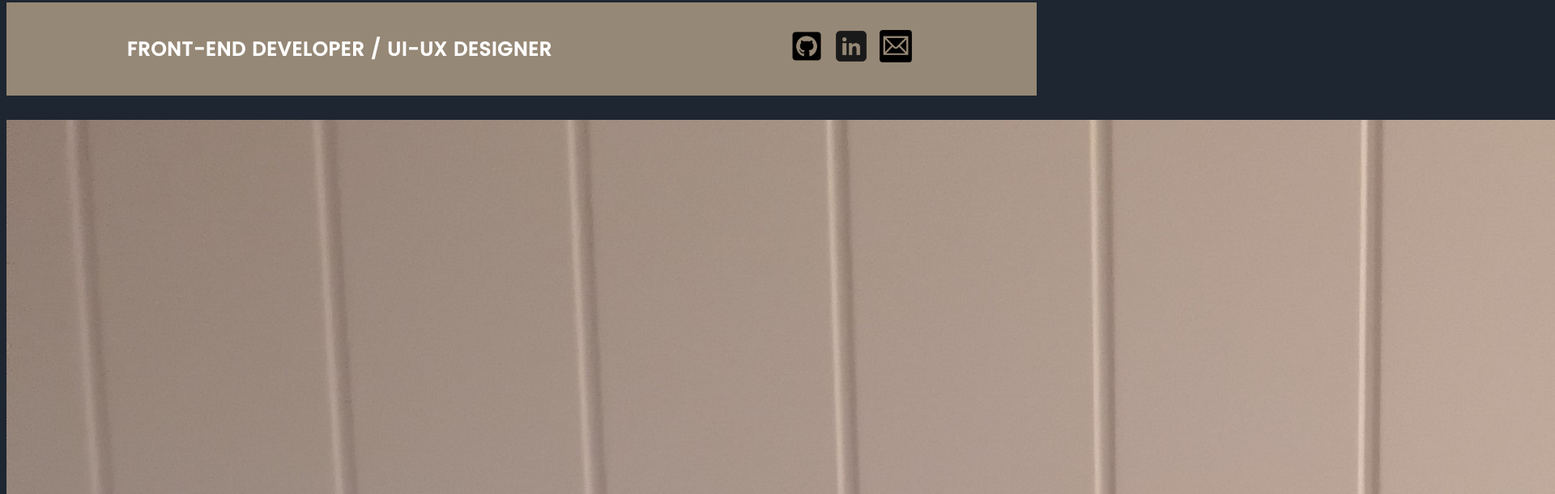
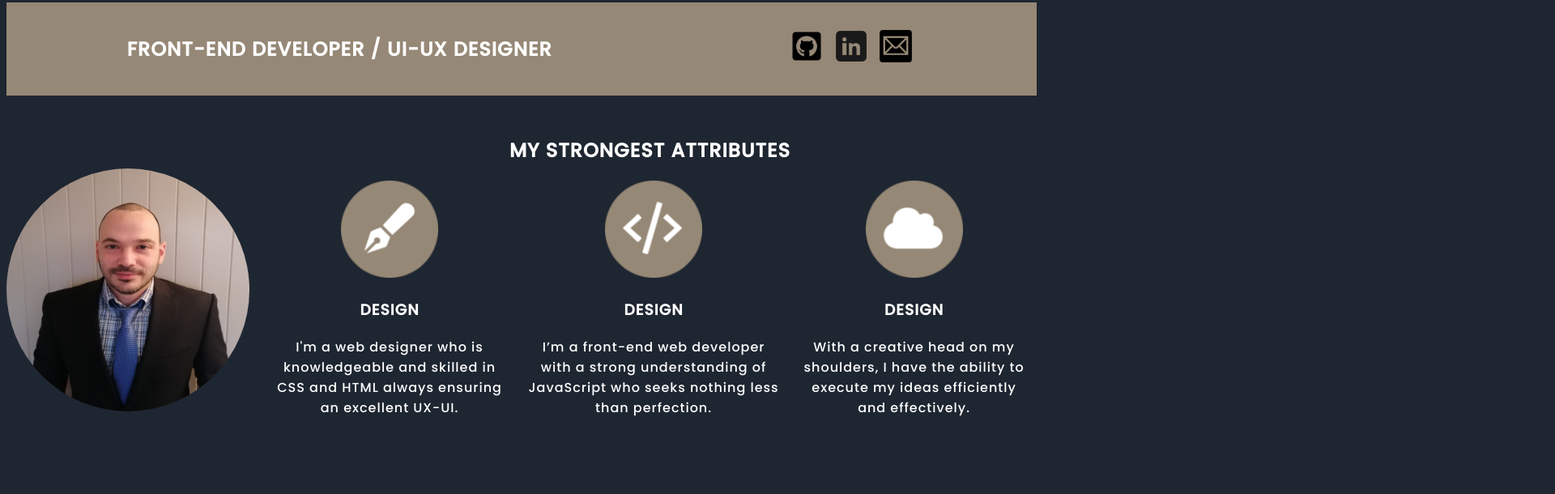
Before and after one commit to NikosDig/Porfolio, a plain HTML site: page index.html in a window 1280 px wide. Shown: the part 162-772 px from the top of the page at 81% size, 1920 px wide, since content can reach past the window. Drawn offline with Linux system fonts and the light colour scheme.

Commit message:
finished index page

```diff
--- a/index.html
+++ b/index.html
@@ -59,6 +59,40 @@
         <div class="mugshot">
           <img src="assets/mugshot.jpg" alt="Nikos Digalakis image" />
         </div>
+        <div class="attributes-container">
+          <div class="attributes-heading">
+            <h2>my strongest attributes</h2>
+          </div>
+          <div class="attributes">
+            <div>
+              <img src="assets/pen-512x512.png" alt="a designers pen" />
+              <h3>design</h3>
+              <p>
+                I'm a web designer who is knowledgeable and skilled in CSS and
+                HTML always ensuring an excellent UX-UI.
+              </p>
+            </div>
+            <div>
+              <img src="assets/develop-512x512.png" alt="a coders symbol" />
+              <h3>design</h3>
+              <p>
+                I’m a front-end web developer with a strong understanding of
+                JavaScript who seeks nothing less than perfection.
+              </p>
+            </div>
+            <div>
+              <img
+                src="assets/android-chrome-512x512.png"
+                alt="a cloud symbol"
+              />
+              <h3>design</h3>
+              <p>
+                With a creative head on my shoulders, I have the ability to
+                execute my ideas efficiently and effectively.
+              </p>
+            </div>
+          </div>
+        </div>
       </section>
     </main>
     <footer></footer>
--- a/styles/style.css
+++ b/styles/style.css
@@ -101,3 +101,29 @@ nav a:focus,
 .mail:hover {
     background-color: #fff;
 }
+
+/* picture with attributes section */
+.pic-with-attributes {
+    display: flex;
+    gap: 25px;
+}
+
+.mugshot img {
+    width: 300px;
+    height: 300px;
+    border-radius: 50%;
+    margin-top: 60px;
+}
+.attributes-container {
+    display: flex;
+    flex-direction: column;
+    align-items: center;
+}
+.attributes {
+    display: flex;
+    gap: 20px;
+    text-align: center;
+}
+.attributes img {
+    width: 120px;
+}
```
